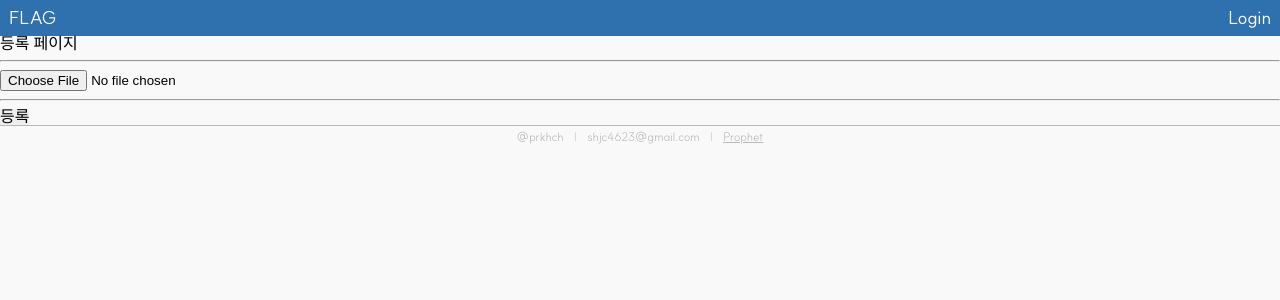
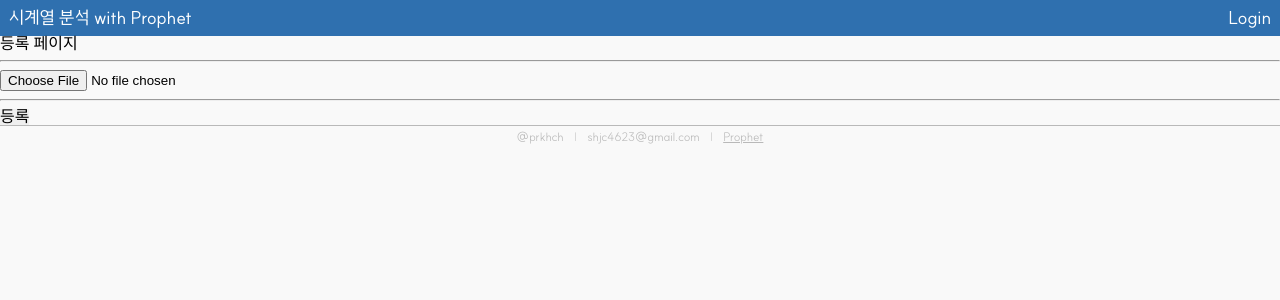
Before and after one commit to prkhch/forcasting-with-prophet, a React (Create React App) app in the folder frontend/: page /create in a window 1280 px wide. Shown: the top 300 px of the page. Built offline with nearby package versions, Linux system fonts and the light colour scheme.

Commit message:
chore: merge

```diff
--- a/frontend/public/index.html
+++ b/frontend/public/index.html
@@ -21,7 +21,7 @@
       work correctly both with client-side routing and a non-root public URL.
       Learn how to configure a non-root public URL by running `npm run build`.
     -->
-    <title>FLAG</title>
+    <title>시계열 분석 with Prophet</title>
   </head>
   <body>
     <noscript>You need to enable JavaScript to run this app.</noscript>
--- a/frontend/src/components/articleDetailPage/Options.tsx
+++ b/frontend/src/components/articleDetailPage/Options.tsx
@@ -20,6 +20,22 @@ const Options = ({ optionsString }: { optionsString: string }) => {
   return (
     <StyledOptions>
       <StyledBoldText>Options</StyledBoldText>
+
+      <StyledOptionRow>
+        <StyledOption>
+          <StyledOptionKey>changepoints :</StyledOptionKey>
+          <StyledOptionValue>{options?.cpList}</StyledOptionValue>
+        </StyledOption>
+        <StyledOption>
+          <StyledOptionKey>changepoint_prior_scale :</StyledOptionKey>{" "}
+          <StyledOptionValue>{options?.cpScale}</StyledOptionValue>
+        </StyledOption>
+        <StyledOption>
+          <StyledOptionKey>changepoint_threshold :</StyledOptionKey>
+          <StyledOptionValue>{options?.cpThreshold}</StyledOptionValue>
+        </StyledOption>
+      </StyledOptionRow>
+
       {options?.growth != "logistic" && (
         <StyledOptionRow>
           <StyledOption>
@@ -52,21 +68,7 @@ const Options = ({ optionsString }: { optionsString: string }) => {
           </StyledOption>
         </StyledOptionRow>
       )}
-      <StyledOptionRow>
-        <StyledOption>
-          <img src="icons/flag_small.svg" />
-          <StyledOptionKey>changepoints :</StyledOptionKey>
-          <StyledOptionValue>{options?.cpList}</StyledOptionValue>
-        </StyledOption>
-        <StyledOption>
-          <StyledOptionKey>changepoint_prior_scale :</StyledOptionKey>{" "}
-          <StyledOptionValue>{options?.cpScale}</StyledOptionValue>
-        </StyledOption>
-        <StyledOption>
-          <StyledOptionKey>changepoint_threshold :</StyledOptionKey>
-          <StyledOptionValue>{options?.cpThreshold}</StyledOptionValue>
-        </StyledOption>
-      </StyledOptionRow>
+
       <StyledOptionRow>
         <StyledOption>
           <StyledOptionKey>periods :</StyledOptionKey>
@@ -77,10 +79,11 @@ const Options = ({ optionsString }: { optionsString: string }) => {
           <StyledOptionValue>{options?.yearlyScale}</StyledOptionValue>
         </StyledOption>
         <StyledOption>
-          <StyledOptionKey>weekly_scale : </StyledOptionKey>
+          <StyledOptionKey>weeklyscale : </StyledOptionKey>
           <StyledOptionValue>{options?.weeklyScale}</StyledOptionValue>
         </StyledOption>
       </StyledOptionRow>
+
       <StyledOptionRow>
         <StyledOption>
           <StyledOptionKey>holidays : </StyledOptionKey>
@@ -91,6 +94,7 @@ const Options = ({ optionsString }: { optionsString: string }) => {
           <StyledOptionValue>{options?.holidayScale}</StyledOptionValue>
         </StyledOption>
       </StyledOptionRow>
+
       <StyledOptionRow>
         <StyledOption>
           <StyledOptionKey>season_mode : </StyledOptionKey>
--- a/frontend/src/components/layout/Header.tsx
+++ b/frontend/src/components/layout/Header.tsx
@@ -24,7 +24,7 @@ const Header = () => {
   return (
     <StyledHeader>
       <div>
-        <StyledHeaderText onClick={() => navigate("/")}>FLAG</StyledHeaderText>
+        <StyledHeaderText onClick={() => navigate("/")}>시계열 분석 with Prophet</StyledHeaderText>
       </div>
       <div>
         <StyledHeaderText onClick={handleGoogleLogin}>Login</StyledHeaderText>
--- a/frontend/src/styles/articleDetailPage/StyledOption.tsx
+++ b/frontend/src/styles/articleDetailPage/StyledOption.tsx
@@ -3,6 +3,7 @@ import { styled } from "styled-components";
 const StyledOption = styled.div`
   display: flex;
   align-items: center;
+  margin: 0 1rem 0 1rem;
 `;
 
 export default StyledOption;
--- a/frontend/src/styles/articleDetailPage/StyledOptionRow.tsx
+++ b/frontend/src/styles/articleDetailPage/StyledOptionRow.tsx
@@ -2,8 +2,8 @@ import { styled } from "styled-components";
 
 const StyledOptionRow = styled.div`
   display: flex;
-  justify-content: space-around;
-  margin: 6px 0;
+  /* justify-content: space-around; */
+  margin: 0.3rem 0;
 `;
 
 export default StyledOptionRow;
```
Also changed, not shown: frontend/public/icons/flag.svg, frontend/public/icons/flag_small.svg.
